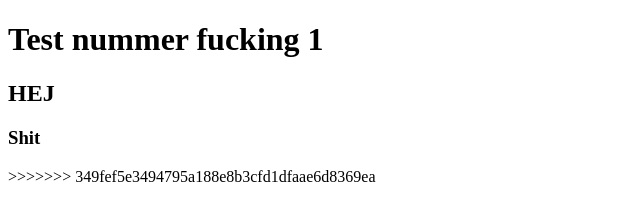
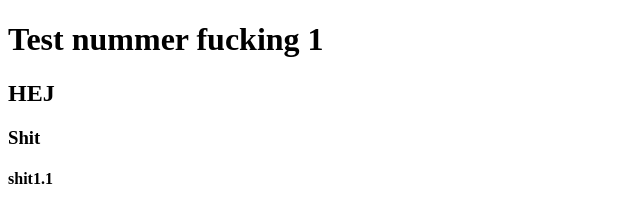
Before and after one commit to LasseH11/TestNicklasOgLasse, a plain HTML site: page Index.html in a window 1280 px wide. Shown: the whole page, without its empty margins (0-640 px from the left). Drawn offline with Linux system fonts and the light colour scheme.

Commit message:
3 version

```diff
--- a/Index.html
+++ b/Index.html
@@ -9,6 +9,6 @@
 
     <h2>HEJ</h2>
     <h3>Shit</h3>
->>>>>>> 349fef5e3494795a188e8b3cfd1dfaae6d8369ea
+<h4>shit1.1</h4>
 </body>
 </html>
```
